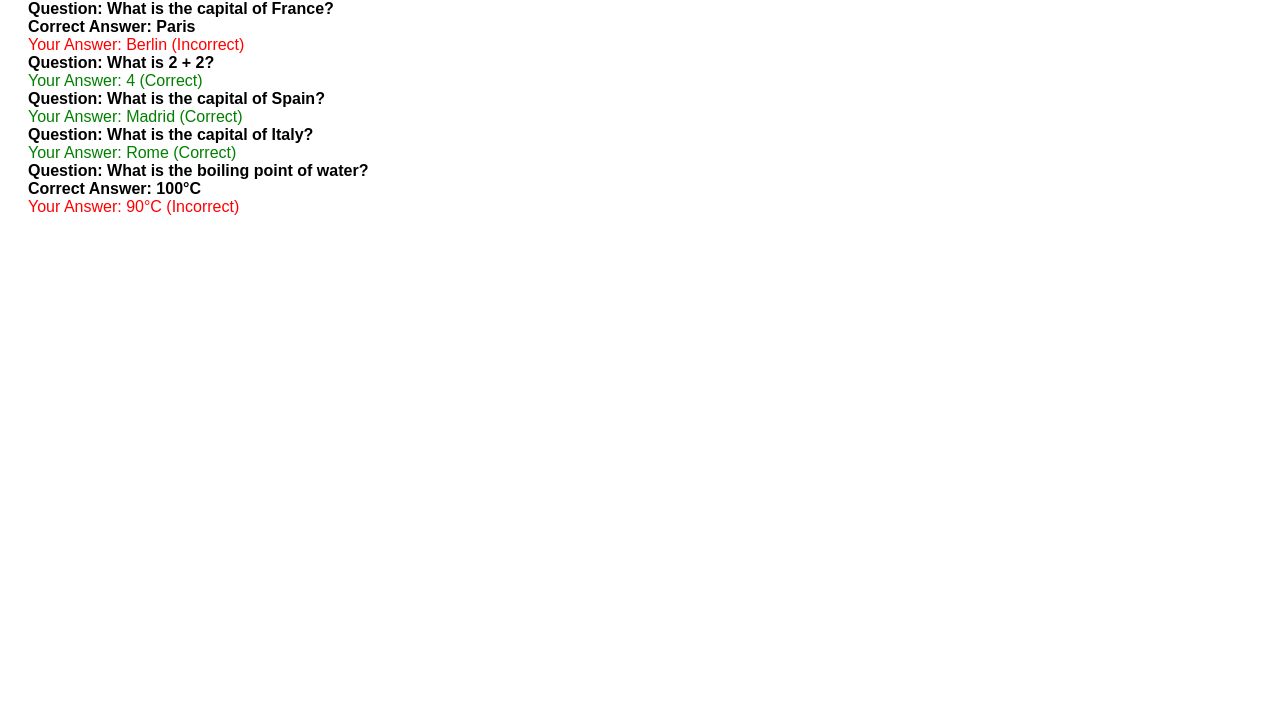
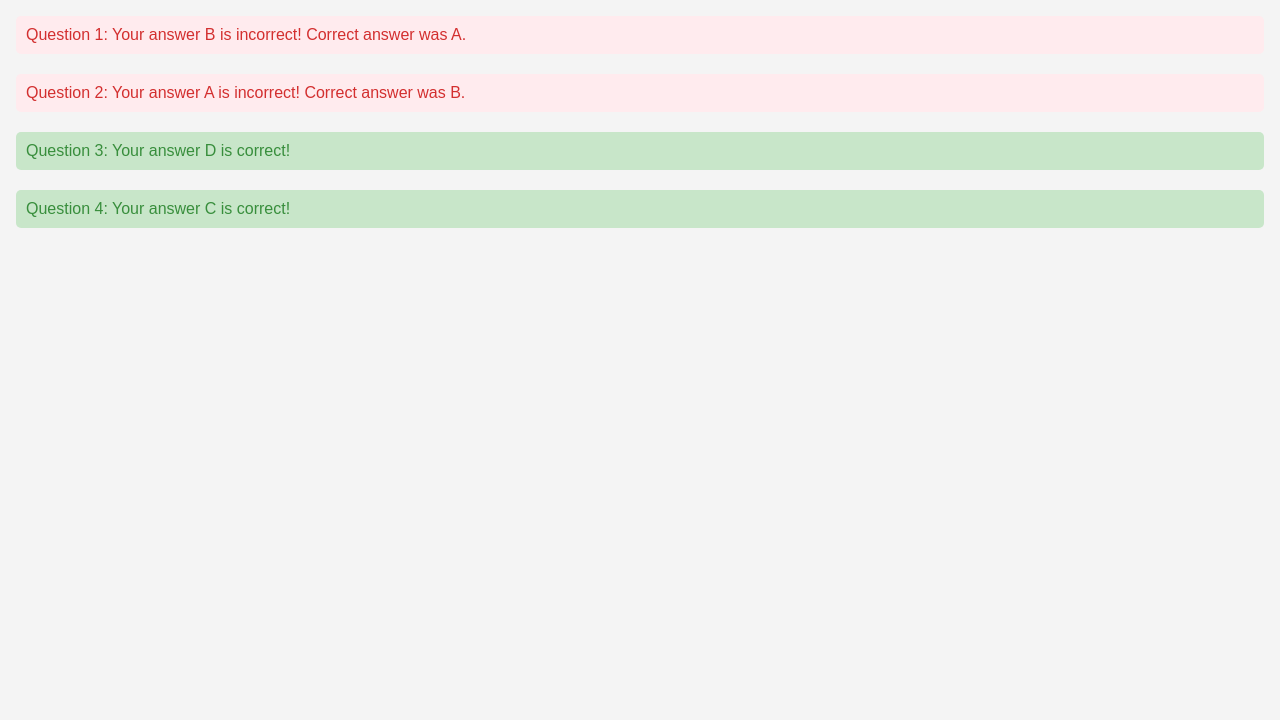
Before and after one commit to mhb11754512-oss/mo7amed, a plain HTML site: page index.html in a window 1280 px wide. Shown: the part 80-800 px from the top of the page. Drawn offline with Linux system fonts and the light colour scheme.

Commit message:
Updated index.html with enhanced CSS styles and JavaScript for quiz results display.

```diff
--- a/index.html
+++ b/index.html
@@ -5,52 +5,50 @@
     <meta name="viewport" content="width=device-width, initial-scale=1.0">
     <title>Quiz Results</title>
     <style>
-        /* Styles for the quiz results */
-        body { font-family: Arial, sans-serif; }
-        .result { margin: 20px; }
-        .question { font-weight: bold; }
-        .correct { color: green; }
-        .incorrect { color: red; }
+        body {
+            font-family: Arial, sans-serif;
+            background-color: #f4f4f4;
+            margin: 0;
+            padding: 1em;
+        }
+        .result {
+            margin: 20px 0;
+            padding: 10px;
+            border-radius: 5px;
+        }
+        .correct {
+            background-color: #c8e6c9;
+            color: #388e3c;
+        }
+        .incorrect {
+            background-color: #ffebee;
+            color: #d32f2f;
+        }
     </style>
 </head>
 <body>
-    <h1>Your Quiz Results</h1>
-    <div id="quizResults" class="result">
-        <!-- Quiz results will be displayed here -->
-    </div>
+    <h1>Quiz Results</h1>
+    <div id="results"></div>
     <script>
-        const quizResults = [
-            { question: 'What is the capital of France?', userAnswer: 'Berlin', correctAnswer: 'Paris', correct: false },
-            { question: 'What is 2 + 2?', userAnswer: '4', correctAnswer: '4', correct: true },
-            { question: 'What is the capital of Spain?', userAnswer: 'Madrid', correctAnswer: 'Madrid', correct: true },
-            { question: 'What is the capital of Italy?', userAnswer: 'Rome', correctAnswer: 'Rome', correct: true },
-            { question: 'What is the boiling point of water?', userAnswer: '90°C', correctAnswer: '100°C', correct: false }
-        ];
+        const userAnswers = ["B", "A", "D", "C"]; // User's answers
+        const correctAnswers = ["A", "B", "D", "C"]; // Correct answers
+        const resultsDiv = document.getElementById('results');
 
         function displayResults() {
-            const resultsDiv = document.getElementById('quizResults');
-            quizResults.forEach(result => {
-                const questionDiv = document.createElement('div');
-                questionDiv.className = 'question';
-                questionDiv.textContent = `Question: ${result.question}`;
-
-                const answerDiv = document.createElement('div');
-                if (result.correct) {
-                    answerDiv.className = 'correct';
-                    answerDiv.textContent = `Your Answer: ${result.userAnswer} (Correct)`;
+            userAnswers.forEach((answer, index) => {
+                const result = document.createElement('div');
+                result.classList.add('result');
+                if (answer === correctAnswers[index]) {
+                    result.classList.add('correct');
+                    result.innerText = `Question ${index + 1}: Your answer ${answer} is correct!`;
                 } else {
-                    answerDiv.className = 'incorrect';
-                    answerDiv.textContent = `Your Answer: ${result.userAnswer} (Incorrect)`;
-                    const correctDiv = document.createElement('div');
-                    correctDiv.textContent = `Correct Answer: ${result.correctAnswer}`;
-                    questionDiv.appendChild(correctDiv);
+                    result.classList.add('incorrect');
+                    result.innerText = `Question ${index + 1}: Your answer ${answer} is incorrect! Correct answer was ${correctAnswers[index]}.`;
                 }
-                resultsDiv.appendChild(questionDiv);
-                resultsDiv.appendChild(answerDiv);
+                resultsDiv.appendChild(result);
             });
         }
 
-        // Call the function to display results
         displayResults();
     </script>
 </body>
```
